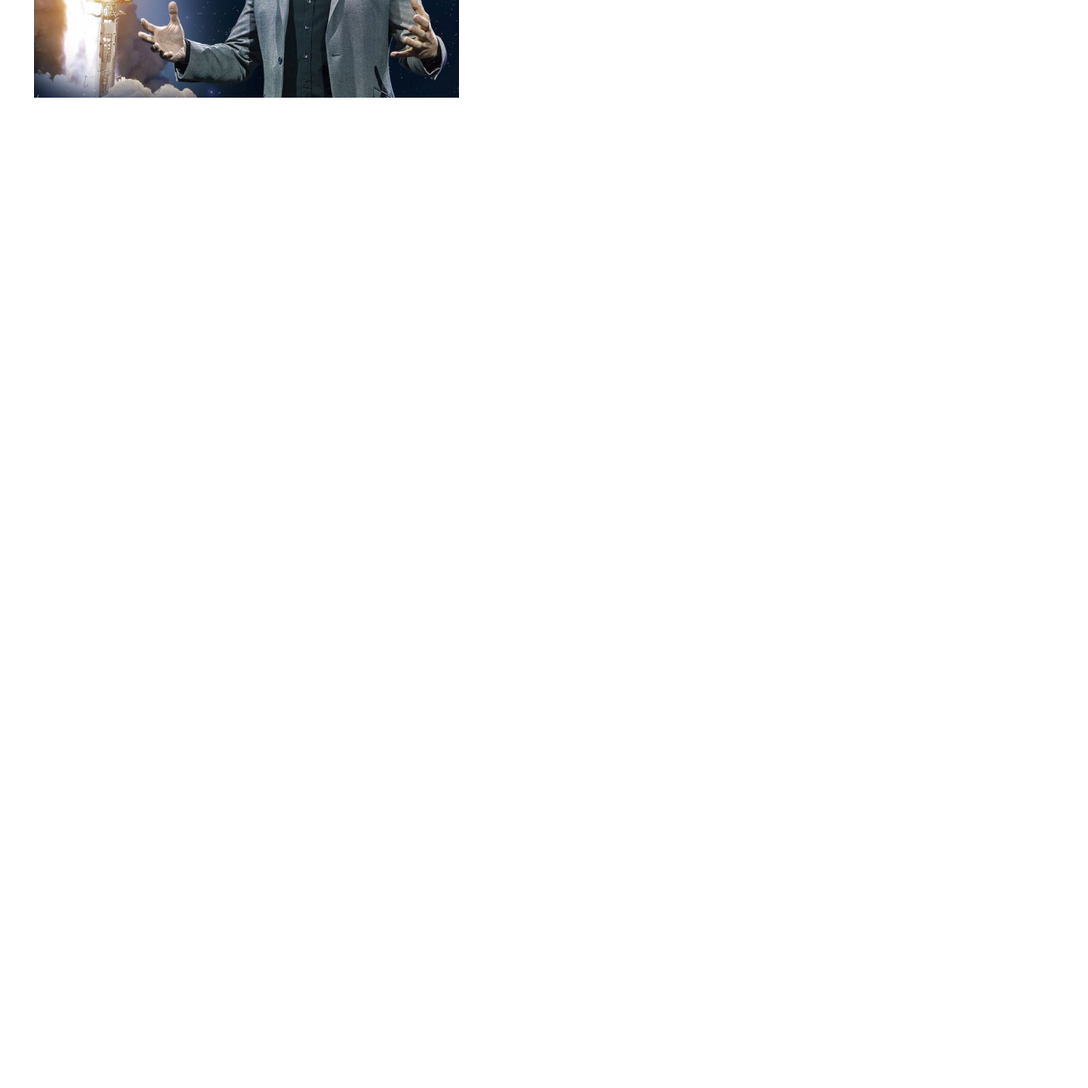
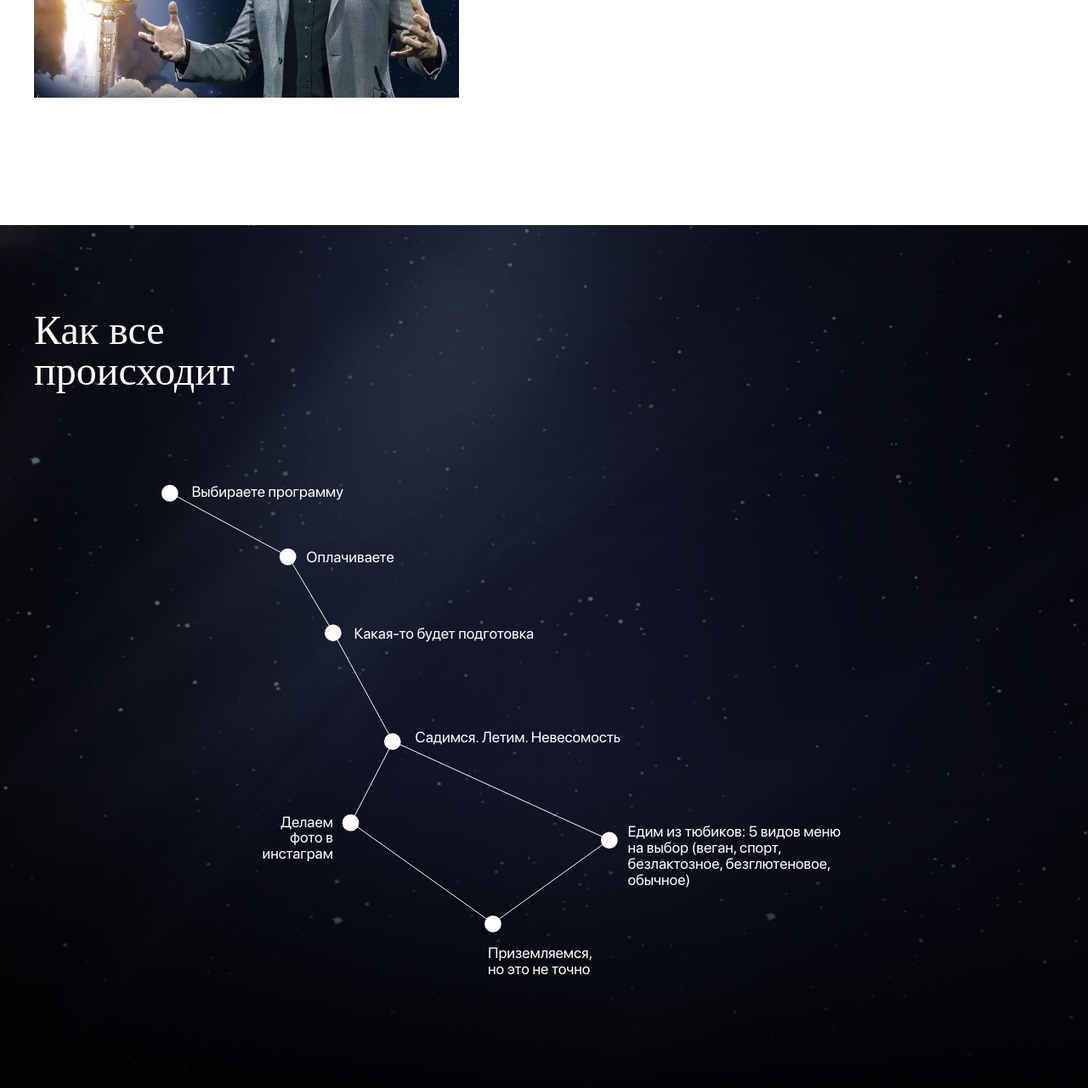
Before and after one commit to GolovanovAlex/Space_landing, a plain HTML site: page index.html in a window 1280 px wide. Shown: the part 3096-4377 px from the top of the page at 85% size. Before the commit the page ends 3361 px from the top, so only its background shows below. Drawn offline with nearby package versions, Linux system fonts and the light colour scheme; files whose address does not match are found by name.

Commit message:
stars_svg

```diff
--- a/index.html
+++ b/index.html
@@ -247,6 +247,137 @@
           </div>
         </div>
       </section>
+      <section class="stars">
+        <div class="container">
+          <h2 class="title">
+            Как все <br />
+            происходит
+          </h2>
+          <div class="stars__box">
+            <svg
+              width="925"
+              height="645"
+              viewBox="0 0 935 655"
+              fill="none"
+              xmlns="http://www.w3.org/2000/svg"
+            >
+              <line
+                x1="20.2474"
+                y1="19.56552"
+                x2="161.247"
+                y2="95.5655"
+                stroke="white"
+              />
+              <line
+                x1="161.43"
+                y1="95.7448"
+                x2="215.43"
+                y2="186.745"
+                stroke="white"
+              />
+              <line
+                x1="215.439"
+                y1="186.76"
+                x2="286.439"
+                y2="316.76"
+                stroke="white"
+              />
+              <line
+                x1="286.444"
+                y1="317.229"
+                x2="236.444"
+                y2="414.229"
+                stroke="white"
+              />
+              <line
+                x1="286.207"
+                y1="316.545"
+                x2="545.207"
+                y2="434.545"
+                stroke="white"
+              />
+              <line
+                x1="236.29"
+                y1="413.593"
+                x2="406.29"
+                y2="534.593"
+                stroke="white"
+              />
+              <line
+                x1="405.708"
+                y1="534.594"
+                x2="544.708"
+                y2="434.594"
+                stroke="white"
+              />
+              <g>
+                <circle cx="20" cy="20" r="10" fill="white" />
+                <text x="46" y="24" fill="white">Выбираете программу</text>
+              </g>
+              <g>
+                <circle cx="161" cy="96" r="10" fill="white" />
+                <text x="183" y="103" fill="white">Оплачиваете</text>
+              </g>
+              <g>
+                <circle cx="215" cy="187" r="10" fill="white" />
+                <text x="240" y="194" fill="white">
+                  Какая-то будет подготовка
+                </text>
+              </g>
+              <g>
+                <circle cx="286" cy="317" r="10" fill="white" />
+                <text x="313" y="318" fill="white">
+                  Садимся. Летим. Невесомость
+                </text>
+              </g>
+              <g>
+                <circle cx="236" cy="414" r="10" fill="white" />
+                <foreignObject
+                class="stars__box--right-text"
+                  x="75"
+                  y="403"
+                  fill="white"
+                  width="140"
+                  height="100"
+                >
+                  <p>
+                    Делаем <br> фото в <br> инстаграм
+                  </p>
+                </foreignObject>
+              </g>
+              <g>
+                <circle cx="406" cy="535" r="10" fill="white" />
+                <foreignObject
+                  x="400"
+                  y="560"
+                  fill="white"
+                  width="200"
+                  height="50"
+                >
+                  <p>
+                    Приземляемся, <br> но это не точно
+                  </p>
+                </foreignObject>
+              </g>
+              <g>
+                <circle cx="545" cy="435" r="10" fill="white" />
+                <foreignObject
+                  x="567"
+                  y="415"
+                  fill="white"
+                  width="380"
+                  height="150"
+                >
+                  <p>
+                    Едим из тюбиков: 5 видов меню <br> на выбор (веган, спорт, <br>
+                    безлактозное, безглютеновое,<br> обычное)
+                  </p>
+                </foreignObject>
+              </g>
+            </svg>
+          </div>
+        </div>
+      </section>
     </main>
 
     <script src="https://ajax.googleapis.com/ajax/libs/jquery/3.4.1/jquery.min.js"></script>
--- a/scss/style.scss
+++ b/scss/style.scss
@@ -111,7 +111,7 @@ button {
     width: 100%;
     border: 1px solid $color_main;
     padding: 15px 10px 16px;
-    transition: all 0.3s ease-in-out;
+    transition: all 0.6s ease-in-out;
     &:hover {
       color: $color_hover;
       border: 1px solid $color_hover;
@@ -144,7 +144,7 @@ button {
     font-size: 18px;
     line-height: 21px;
     text-transform: uppercase;
-    transition: color 0.3s ease;
+    transition: color 0.5s ease;
     &:hover {
       color: $color_hover;
     }
@@ -173,7 +173,7 @@ button {
   font-size: 18px;
   line-height: 21px;
   padding: 20px 45px;
-  transition: all 0.3s ease;
+  transition: all 0.5s ease;
   &:hover {
     color: $color_hover;
     border: 1px solid $color_hover;
@@ -264,3 +264,36 @@ button {
     margin-top: 20px;
   }
 }
+.stars {
+  background-image: url(../images/bg/bg_stars.jpg);
+  background-position: top center;
+  background-size: cover;
+  background-repeat: no-repeat;
+  padding-bottom: 100px;
+
+  &__box {
+    text-align: center;
+    circle,
+    text,
+    foreignObject {
+      font-size: 18px;
+      text-align: left;
+      transition: all 0.5s ease-in-out;
+      cursor: pointer;
+    }
+    &--right-text p {
+      text-align: right;
+    }
+    g:hover circle {
+      r: 20px;
+      fill: $color_hover;
+    }
+    g:hover text,
+    g:hover foreignObject {
+      font-size: 26px;
+      line-height: 26px;
+      fill: $color_hover;
+      color: $color_hover;
+    }
+  }
+}
```
Also changed, not shown: css/style.css.
